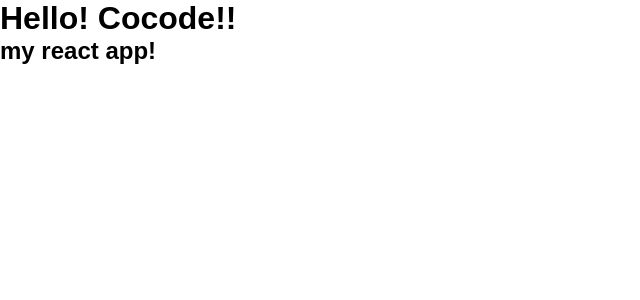
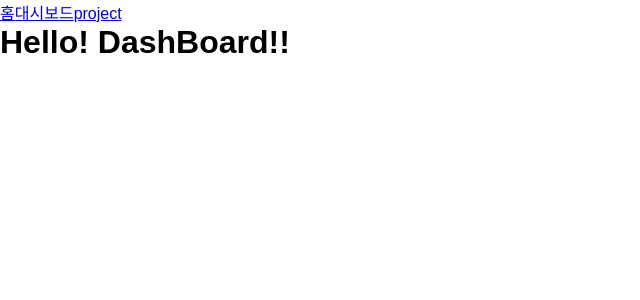
Before and after one commit to connect-foundation/2019-04, a React (Create React App) app in the folder cocode/: page /dashboard in a window 1280 px wide. Shown: the top 300 px of the page, without its empty margins (0-640 px from the left). Built offline with nearby package versions, Linux system fonts and the light colour scheme.

Commit message:
feat: 전체 페이지 기본 구조 구현
전체 페이지 기본구조를 구현하고 router로 path를 설정했습니다.

```diff
--- a/cocode/src/App.js
+++ b/cocode/src/App.js
@@ -1,17 +1,22 @@
 import React from 'react';
 import GlobalStyle from './components/GlobalStyle';
+import { BrowserRouter as Router, Switch, Route, Link } from 'react-router-dom';
+
+import { Home, DashBoard, Project } from './pages';
 
 function App() {
 	return (
-		<>
+		<Router>
 			<GlobalStyle />
-			<header>
-				<h1>Hello! Cocode!!</h1>
-				<h2>my react app!</h2>
-			</header>
-			<section></section>
-			<footer></footer>
-		</>
+			<Link to="/">홈</Link>
+			<Link to="/dashboard">대시보드</Link>
+			<Link to="/project">project</Link>
+			<Switch>
+				<Route exact path="/" component={Home} />
+				<Route path="/dashboard" component={DashBoard} />
+				<Route path="/project" component={Project} />
+			</Switch>
+		</Router>
 	);
 }
 
--- /dev/null
+++ b/cocode/src/pages/DashBoard/index.js
@@ -0,0 +1,15 @@
+import React from 'react';
+
+function DashBoard() {
+	return (
+		<>
+			<header>
+				<h1>Hello! DashBoard!!</h1>
+			</header>
+			<section></section>
+			<footer></footer>
+		</>
+	);
+}
+
+export default DashBoard;
--- /dev/null
+++ b/cocode/src/pages/Home/index.js
@@ -0,0 +1,15 @@
+import React from 'react';
+
+function Home() {
+	return (
+		<>
+			<header>
+				<h1>Hello! Home!!</h1>
+			</header>
+			<section></section>
+			<footer></footer>
+		</>
+	);
+}
+
+export default Home;
--- /dev/null
+++ b/cocode/src/pages/Project/index.js
@@ -0,0 +1,15 @@
+import React from 'react';
+
+function Project() {
+	return (
+		<>
+			<header>
+				<h1>Hello! Project!!</h1>
+			</header>
+			<section></section>
+			<footer></footer>
+		</>
+	);
+}
+
+export default Project;
--- /dev/null
+++ b/cocode/src/pages/index.js
@@ -0,0 +1,5 @@
+import Home from './Home';
+import DashBoard from './DashBoard';
+import Project from './Project';
+
+export { Home, DashBoard, Project };
```
